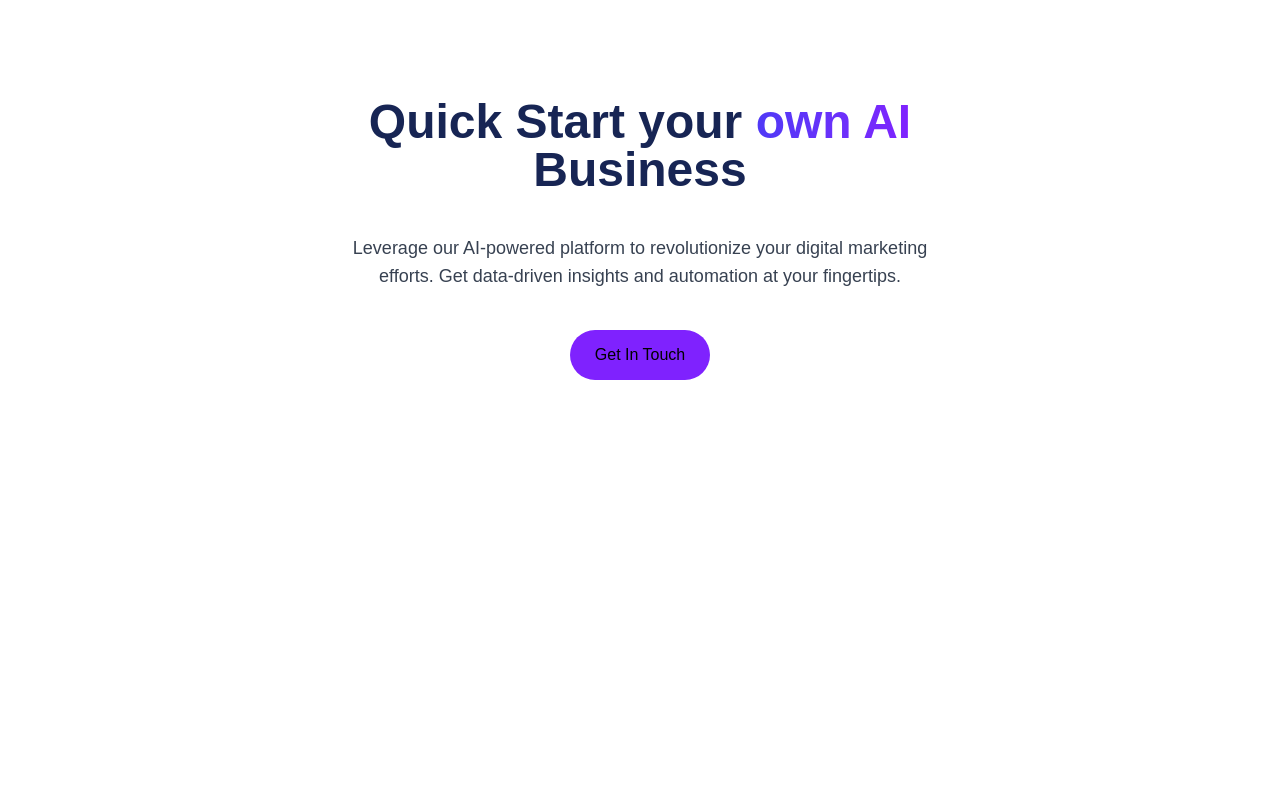
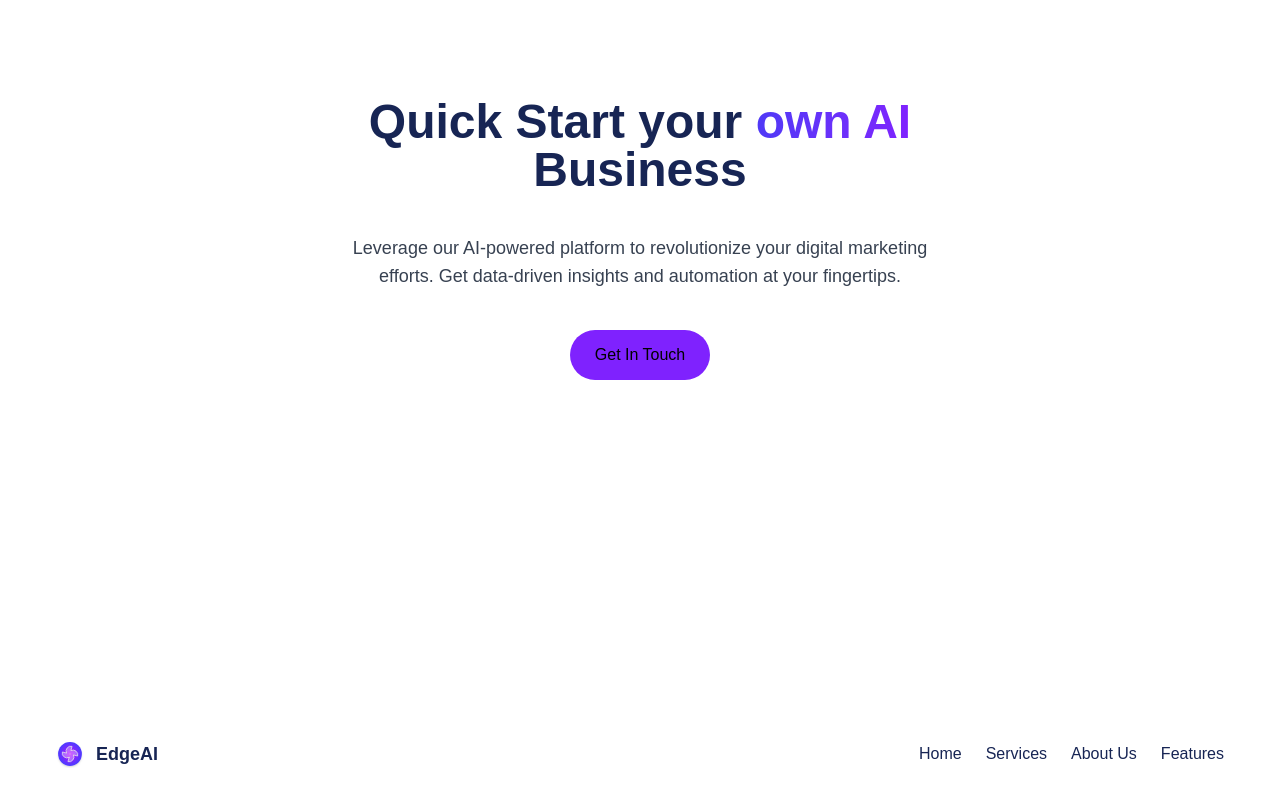
Before and after one commit to Dpolley99/Saas-landing-page, a React (Vite) app: page / in a window 1280 px wide. Shown: the part 2892-3692 px from the top of the page. Before the commit the page ends 3392 px from the top, so only its background shows below. Built offline with nearby package versions, Linux system fonts and the light colour scheme.

Commit message:
Footer section

```diff
--- a/src/App.tsx
+++ b/src/App.tsx
@@ -5,6 +5,7 @@
 import Services from './components/sections/Services'
 import Pricing from './components/sections/Pricing'
 import CTA from './components/sections/CallToAction'
+import Footer from './components/elements/Footer'
 
 function App() {
 
@@ -16,6 +17,7 @@
       <AboutUs />
       <Pricing />
       <CTA />
+      <Footer />
     </Layout>
   )
 }
--- /dev/null
+++ b/src/components/elements/Footer.tsx
@@ -0,0 +1,27 @@
+import Container from "../shared/Container";
+import logo from "../../assets/icon.svg";
+import {navItems} from "./Navbar";
+import { NavItem } from "../shared/NavItem";
+
+const Footer = () => {
+  return (
+    <footer className="relative pt-28 rounded-t-3xl bg-box-bg">
+      <Container className="pb-8">
+        <div className="flex flex-col md:flex-row justify-between items-center">
+          <div className="flex items-center gap-3 mb-4 md:mb-0">
+            <img src={logo} className="w-7 h-7" alt="EdgeAI Logo" />
+            <span className="text-lg font-semibold text-heading-1">EdgeAI</span>
+          </div>
+
+          <ul className="flex gap-6 text-heading-1">
+            {navItems.map((item, key) => (
+              <NavItem key={key} href={item.href} text={item.text} />
+            ))}
+          </ul>
+        </div>
+      </Container>
+    </footer>
+  );
+};
+
+export default Footer;
--- a/src/components/elements/Navbar.tsx
+++ b/src/components/elements/Navbar.tsx
@@ -4,7 +4,7 @@
 import { BtnLink } from "../shared/BtnLink"
 import { useThemeStore } from "../../store/ThemeStore";
 
-const navItems = [
+export const navItems = [
   {href: '#', text: 'Home'},
   {href: '#services', text: 'Services'},
   {href: '#about-us', text: 'About Us'},
```
